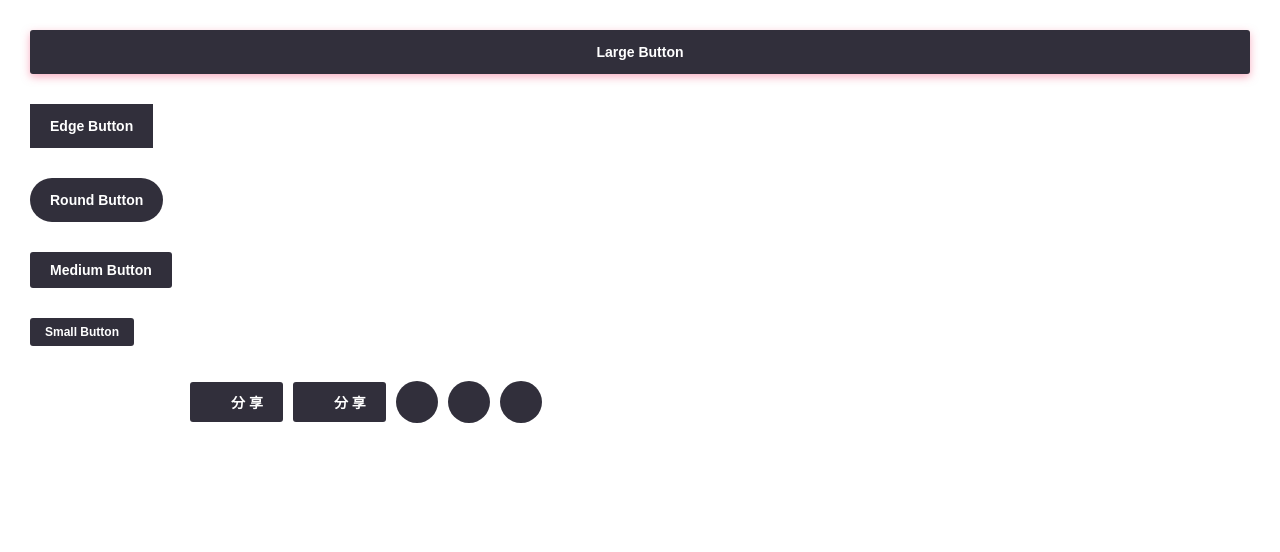
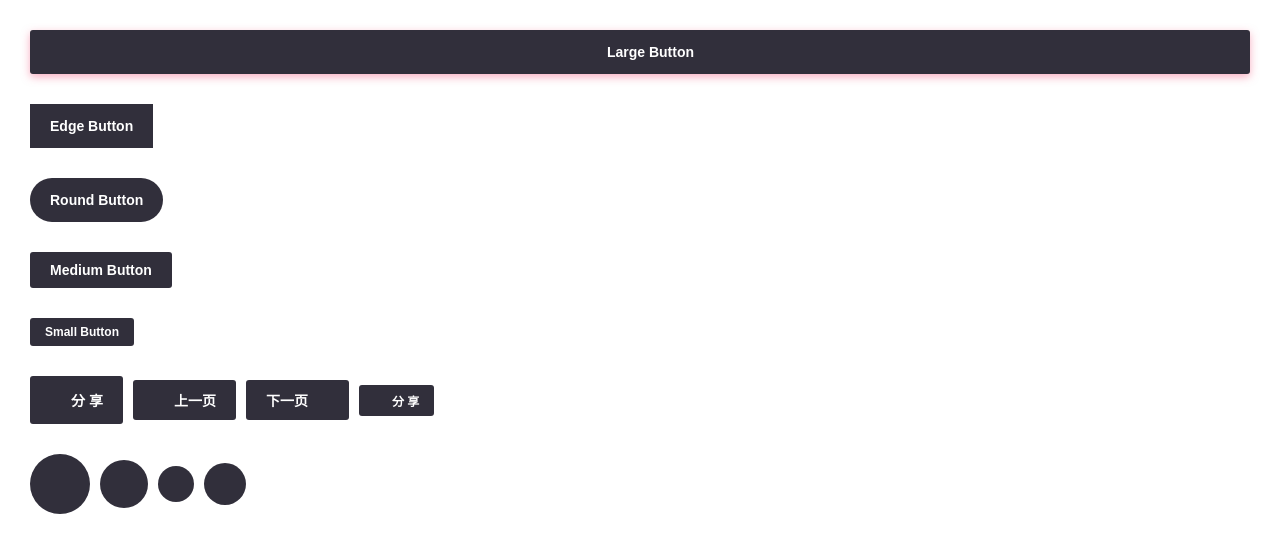
Before and after one commit to funny-man/uzi-vue, a Vue app: page / in a window 1280 px wide. Shown: the top 552 px of the page. Built offline with nearby package versions, Linux system fonts and the light colour scheme.

Commit message:
增加示例

```diff
--- a/src/App.vue
+++ b/src/App.vue
@@ -1,6 +1,6 @@
 <template>
   <div id="app">
-    <z-button shadow block>Large Button</z-button>
+    <z-button shadow block loading>Large Button</z-button>
     <div class="gap"/>
     <z-button edge >Edge Button</z-button>
     <div class="gap"/>
@@ -10,17 +10,20 @@
     <div class="gap"/>
     <z-button size="small">Small Button</z-button>
     <div class="gap"/>
-    <z-icon class="my-icon" icon="shares"></z-icon>
-    <z-icon class="my-icon" icon="left"></z-icon>
-    <z-icon class="my-icon" icon="right"></z-icon>
-    <z-icon class="my-icon" icon="loading"></z-icon>
-    <z-button class="my-icon" size="medium" icon="settings">分 享</z-button>
-    <z-button class="my-icon" size="medium" loading>分 享</z-button>
-    <z-button class="my-icon" circle icon="shares"></z-button>
-    <z-button class="my-icon" circle icon="left"></z-button>
-    <z-button class="my-icon" circle icon="right"></z-button>
-
-
+    <z-button class="my-icon" loading>分 享</z-button>
+    <z-button class="my-icon" size="medium" icon="left">上一页</z-button>
+    <z-button class="my-icon" size="medium" icon="right" iconPosition="right">下一页</z-button>
+    <z-button class="my-icon" size="small" icon="download">分 享</z-button>
+    <div class="gap"/>
+    <z-button class="my-icon one" circle icon="shares"></z-button>
+    <z-button class="my-icon two" circle icon="shares"></z-button>
+    <z-button class="my-icon three" circle icon="shares"></z-button>
+    <z-button class="my-icon" circle loading></z-button>
+    <div class="gap"/>
+    <z-icon class="my-icon icon-font" icon="shares"></z-icon>
+    <z-icon class="my-icon icon-font" icon="left"></z-icon>
+    <z-icon class="my-icon icon-font" icon="right"></z-icon>
+    <z-icon class="my-icon icon-font" icon="loading"></z-icon>
   </div>
 </template>
 
@@ -53,8 +56,19 @@ export default {
   height: 30px;
 }
 .my-icon {
-  font-size: 30px;
   color: $color-primary-pink;
   margin-right: 10px;
 }
+.one {
+  font-size: 20px !important;
+}
+.two {
+  font-size: 16px !important;
+}
+.three {
+  font-size: 12px !important;
+}
+.icon-font {
+  font-size: 30px;
+}
 </style>
```
